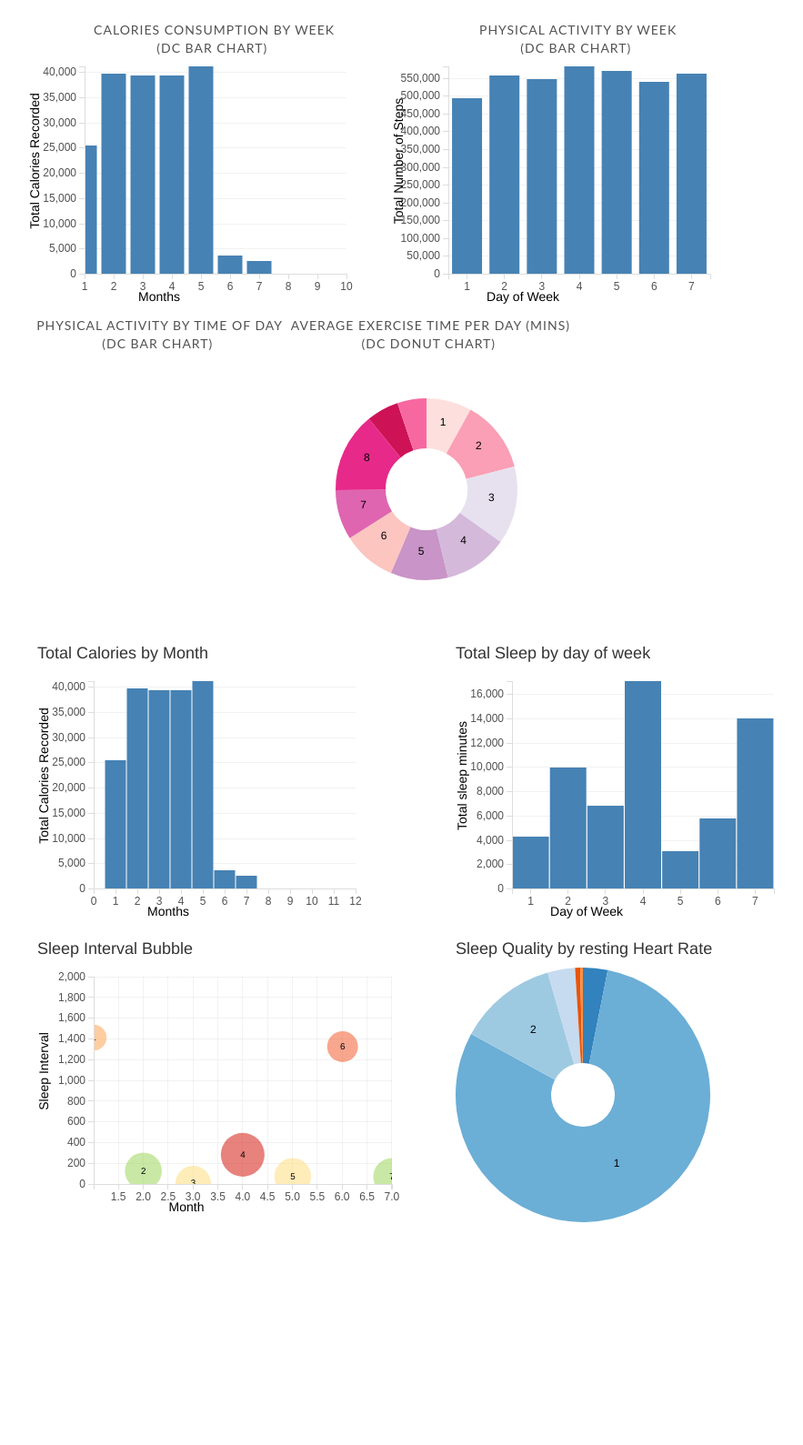
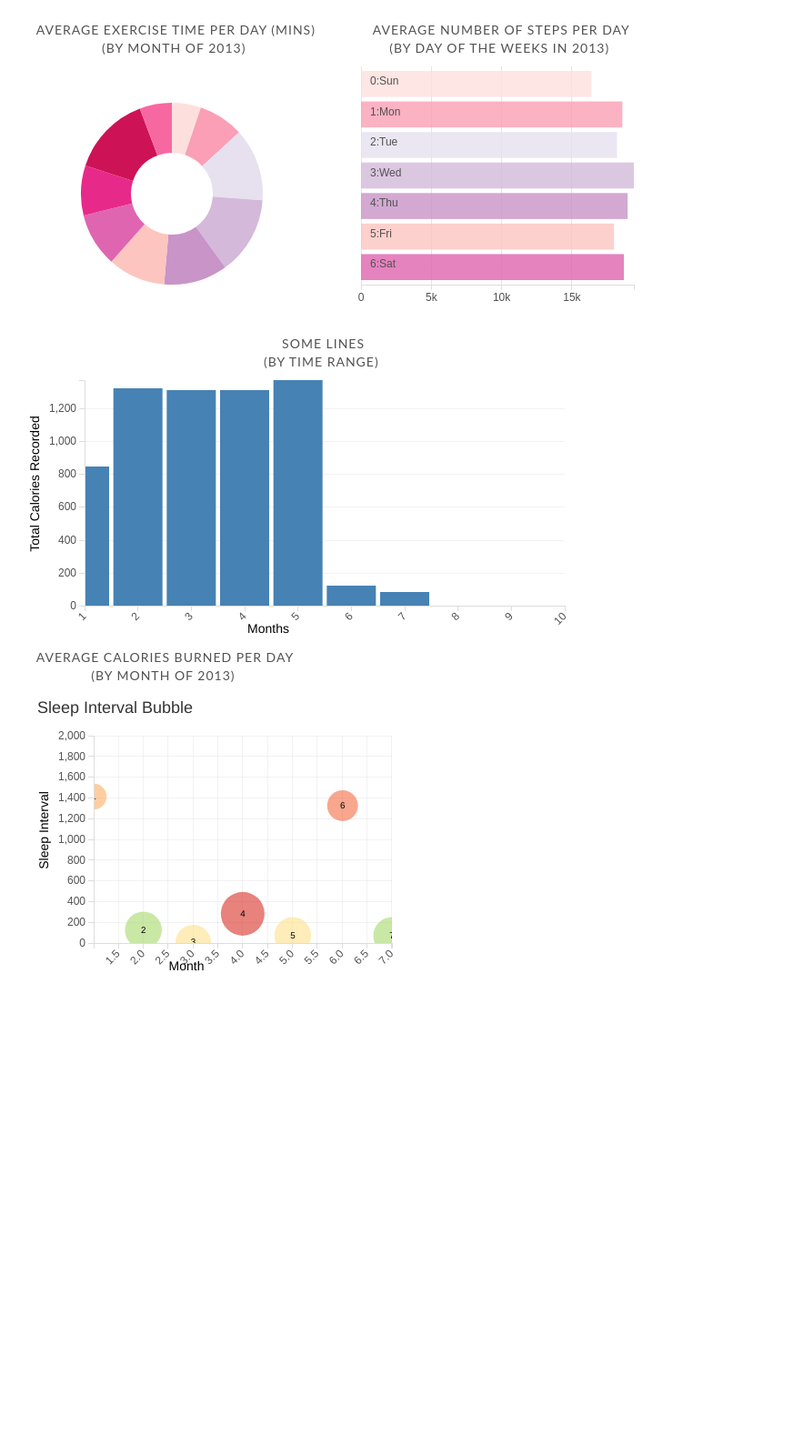
Before and after one commit to joytafty-work/SleepModel, a Flask app: page /up/ in a window 1280 px wide. Shown: the part 97-1686 px from the top of the page at 91% size, without its empty margins (154-1037 px from the left). Run offline with Flask 2, Linux system fonts and the light colour scheme; some libraries are stand-ins or nearby versions.

Commit message:
update pie and row chart dimensions

```diff
--- a/static/js/physical.js
+++ b/static/js/physical.js
@@ -1,6 +1,8 @@
-var physbarChart = dc.barChart("#phys-bar-chart", "physbarchart");
-var physweekBar = dc.barChart("#phys-week-bar", "physbarchart");
-var physpieChart = dc.pieChart("#phys-month-pie", "physbarchart");
+var physpieChart = dc.pieChart("#phys-month-pie", "physchart");
+var physweekRow = dc.rowChart("#phys-week-bar", "physchart");
+var physbarChart = dc.barChart("#phys-bar-chart", "physchart");
+// var physmoveChart = dc.lineChart("#phys-move-chart", "physchart");
+
 // var phystodBar = dc.barChart("#phys-tod-bar", "physbarchart");
 
 var g;
@@ -17,29 +19,41 @@ d3.csv("../static/data/AllUPs.csv", function(error, data) {
   data.forEach(function (d) {
     d.month = parseInt((d.DATE).substring(4,6));
     d.wkday = moment(d.DATE, 'YYYYMMDD').weekday();
-    // d.wkday = moment(d.DATE, 'YYYYMMDD').format("ddd");
-    // console.log(d.wkday);
+    d.monthName = moment(d.DATE, 'YYYYMMDD').month(d.DATE).format("MMM");
   })
 
+  // Load data
   var ups = crossfilter(data);
+  // Define dimension
   var monthlyDimension = ups.dimension(function (d) {return +d.month; });
   var weekdayDimension = ups.dimension(function (d) {
+   	return +d.wkday+1;
+  });
+  var dayOfWeekDimension = ups.dimension(function (d) {
+  	var day = d.wkday;
   	var name=["Sun","Mon","Tue","Wed","Thu","Fri","Sat"];
-  	return +d.wkday+1;
+  	return day+":"+name[day];
+  });
+  var monthNameDimension = ups.dimension(function (d) {
+  	var month = d.month;
+  	return month+":"+d.monthName;
   });
 
-  var upCalMonth = monthlyDimension.group().reduceSum(function(d) {return +d.e_calories;});
-  var upStepWeekday = weekdayDimension.group().reduceSum(function (d) {
-  	return +d.m_steps;
+  var moveDays = ups.dimension(function (d) {
+  	return moment(d.DATE, 'YYYYMMDD');
   });
-  var upWorkoutMonth = monthlyDimension.group().reduceSum(function (d) {
+
+  // Define Groups
+  var upCalMonth = monthlyDimension.group().reduceSum(function(d) {
+  	return +d.e_calories/30;});
+  var upStepWeekday = dayOfWeekDimension.group().reduceSum(function (d) {
+  	return +d.m_steps/30;
+  });
+
+  var upWorkoutMonth = monthNameDimension.group().reduceSum(function (d) {
   	var nmins_month = 30*24;
   	return (+d.m_workout_time)/nmins_month;
   })
-
-  var upSugarMonth = monthlyDimension.group().reduceSum(function(d) {return +d.e_sugars;});
-
-  var upSleepDay = weekdayDimension.group().reduceSum(function(d) {return d.s_asleep_time;});
 
   var weekdayValueGroup = weekdayDimension.group().reduce(
     // add
@@ -98,11 +112,29 @@ d3.csv("../static/data/AllUPs.csv", function(error, data) {
     }
   );
 
-// tooltips for bar chart
-// var tip = d3.tip()
-// 	.attr('class', 'd3-tip')
-//     .offset([-10, 0])
-//     .html(function (d) { return "<span style='color: #f0027f'>" +  d.key + "</span> : "  + numberFormat(d.value); });
+var dayOfWeekGroup = dayOfWeekDimension.group();
+var MonthNameGroup = monthNameDimension.group();
+
+var moveDaysGroup = moveDays.group().reduce(
+	function (p, v) {
+		++p.count;
+		p.total += v.m_distance;
+		p.mvavg = Math.round(p.total / p.count);
+	},
+	function (p, v) {
+		--p.count;
+		p.total -= v.m_distance;
+		p.mvavg = Math.round(p.total / p.count);
+	},
+	function () {
+		return {count:0, total:0, mvavg:0};
+	});
+
+// Define tooltips
+var tip = d3.tip()
+	.attr('class', 'd3-tip')
+    .offset([-10, 0])
+    .html(function (d) { return "<span style='color: #f0027f'>" +  d.key + "</span> : "  + numberFormat(d.value); });
 
 // tooltips for pie chart
 var pieTip = d3.tip()
@@ -121,13 +153,45 @@ var barTip = d3.tip()
 	// set colors to red <--> purple
     var physColors = ["#fde0dd","#fa9fb5","#e7e1ef","#d4b9da","#c994c7","#fcc5c0","#df65b0","#e7298a","#ce1256", "#f768a1","#dd3497","#e78ac3","#f1b6da","#c51b7d"];
 
-// 1 Chart : physbarChart
+// 1. Chart : physpieChart
+physpieChart
+	.width(300)
+	.height(300)
+	.radius(100)
+	.renderLabel(false)
+    .dimension(monthNameDimension)
+    .group(upWorkoutMonth)
+    .innerRadius(45)
+    .transitionDuration(200)
+    .colors(physColors);
+
+// 2. Chart : physweekBar
+physweekRow
+	.width(400)
+	.height(280)
+    .margins({top: 10, right: 50, bottom: 30, left: 50})
+    .transitionDuration(500)
+    .x(d3.scale.linear().domain([0.5, 7.5]))
+    .dimension(dayOfWeekDimension, "Day of Week Value")
+    .group(upStepWeekday)
+    .title(function (d) {return +d.value;})
+    .elasticX(true)
+    .colors(physColors)
+    .renderLabel(true)
+    .gap(5)
+    .xAxis().ticks(5).tickFormat(d3.format("s"));
+
+// 3. Chart : physbarChart
 physbarChart
-    .width(400)
-    .height(280)
+    .width(640)
+    .height(300)
     .margins({top: 10, right: 50, bottom: 30, left: 50})
-    .x(d3.scale.linear().domain([0, 12]))
-    .brushOn(false)
+    .x(d3.scale.linear().domain([-.5, 12.5]))
+ //    .xUnits(dc.units.ordinal)
+	// .x(d3.scale.ordinal()
+	// 	.domain(["Jan", "Feb", "Mar", "Apr", "May", "Jun",
+	// 			"Jul", "Aug", "Sep", "Oct", "Nov", "Dec"]))
+	.brushOn(false)
     .xAxisLabel("Months")
     .yAxisLabel("Total Calories Recorded")
     .dimension(monthlyDimension, "Monthly Value Group")
@@ -136,39 +200,37 @@ physbarChart
     .elasticX(true)
     .elasticY(true)
     .centerBar(true)
+	.colors(physColors)
     .gap(5);
 
-// 2 Chart : physweekBar
-physweekBar
-	.width(400)
-	.height(280)
-    .margins({top: 10, right: 50, bottom: 30, left: 50})
-    .x(d3.scale.linear().domain([0.5, 7.5]))
-    .brushOn(false)
-    .xAxisLabel("Day of Week")
-    .yAxisLabel("Total Number of Steps")
-    .dimension(weekdayDimension, "Monthly Value Group")
-    .group(upStepWeekday)
-    .renderHorizontalGridLines(true)
-    .elasticY(true)
-    .centerBar(true)
-    .colors(physColors)
-    .gap(9);
+// // 4. Chart: physmovechart
+// physmoveChart
+// 	.renderArea(true)
+// 	.width(980)
+// 	.height(240)
+// 	.transitionDuration(800)
+// 	.margins({top: 30, right: 50, bottom: 30, left: 40})
+// 	.mouseZoomable(true)
+// 	.x(d3.time.scale().domain([new Date(2012, 11, 1), new Date(2013, 11, 31)]))
+// 	.round(d3.time.month.round)
+// 	.xUnits(d3.time.months)
+//     .dimension(moveDays, "Monthly Value Group")
+//     .group(moveDaysGroup)
+//     .renderHorizontalGridLines(true)
+//     .elasticY(true);
 
-// 3. Chart : physpieChart
-physpieChart
-	.width(300)
-	.height(300)
-	.radius(100)
-    // .margins({top: 10, right: 50, bottom: 30, left: 50})
-    .dimension(monthlyDimension)
-    .group(upWorkoutMonth)
-    .innerRadius(45)
-    .transitionDuration(200)
-    .colors(physColors);
+// Render!!!
+dc.renderAll("physchart");
+d3.selectAll("g.x text")
+	.attr("class", "campusLabel")
+    .style("text-anchor", "end")
+    .attr("transform", "translate(-10,0)rotate(315)");
 
-
-dc.renderAll("physbarchart");
+// Add tooltips
+d3.selectAll("g.row").call(tip);
+d3.selectAll("g.row")
+	.on('mouseover', tip.show)
+	.on('mouseout', tip.hide);
 
 d3.selectAll(".pie-slice").call(pieTip);
 d3.selectAll(".pie-slice")
@@ -179,51 +241,4 @@ d3.selectAll(".bar").call(barTip);
 d3.selectAll(".bar")
 	.on('mouseover', barTip.show)
 	.on('mouseout', barTip.hide);
-
-
-
-  // sleepBar
-  //   .width(400)
-  //   .height(280)
-  //   .margins({top: 10, right: 50, bottom: 30, left: 50})
-  //   .x(d3.scale.linear().domain([0.5, 7.5]))
-  //   .brushOn(false)
-  //   .xAxisLabel("Day of Week")
-  //   .yAxisLabel("Total sleep minutes")
-  //   .dimension(weekdayDimension, "Monthly Value Group")
-  //   .group(upSleepDay)
-  //   .renderHorizontalGridLines(true)
-  //   .elasticY(true)
-  //   .centerBar(true)
-  //   .gap(1);
-
-  // sleepBar.render();
-
-  // slBubble
-  //   .width(400)
-  //   .height(280)
-  //   .transitionDuration(1500)
-  //   .margins({top: 10, right: 10, bottom: 30, left: 50})
-  //   .dimension(weekdayDimension)
-  //   .group(weekdayValueGroup)
-  //   .colors(colorbrewer.RdYlGn[9]) // color function or array for bubbles
-  //   .colorDomain([0, 500])
-  //   .colorAccessor(function (p) {
-  //     // console.log(p.value);
-  //     return Math.random()*parseInt(p.value.awakeInt);})
-  //   .keyAccessor(function (p) {return 0.01*Math.random()+parseInt(p.key);})
-  //   .valueAccessor(function (p) {return parseInt(p.value.slint);})
-  //   .radiusValueAccessor(function (p) {return parseInt(p.value.awakeInt);})
-  //   .maxBubbleRelativeSize(0.1)
-  //   .x(d3.scale.linear().domain([0, 10]))
-  //   .y(d3.scale.linear().domain([0, 2000]))
-  //   .r(d3.scale.linear().domain([0, 1000]))
-  //   .renderHorizontalGridLines(true)
-  //   .renderVerticalGridLines(true)
-  //   .xAxisLabel("Month")
-  //   .yAxisLabel("Sleep Interval")
-  //   // .elasticY(true)
-  //   .elasticX(true);
-
-  // slBubble.render();
 });
--- a/templates/dcjsup.html
+++ b/templates/dcjsup.html
@@ -140,48 +140,68 @@
 
 <!-- Physical Activity -->
 <div class="container" id="physical-container">
+  <!-- Row 1 -->
   <div clas="row">
-    <!-- Physical Activity by Week -->
-    <div id="phys-bar-chart" class="dc-chart">
+  <!-- Physical Activity by month (Pie) -->
+    <div id="phys-month-pie" class="dc-chart">
       <span class="chart-title">
-        &nbsp;&nbsp;Calories consumption by Week
+        &nbsp;&nbsp;Average exercise time per Day (mins)
         <br>
-        &nbsp;(DC Bar Chart)
+        &nbsp;(by Month of 2013)
       </span>
-      <a class="reset" href="javascript:physbarChart.filterAll('physbarchart');dc.redrawAll('physbarchart');" style="display: none;">reset</a>
+      <a class="reset" href="javascript:physpieChart.filterAll('physchart');dc.redrawAll('physchart');" style="display: none;">refresh</a>
       <div class="clearfix"></div>
     </div>
 
     <!-- Physical Activity by Week -->
     <div id="phys-week-bar" class="dc-chart">
       <span class="chart-title">
-        &nbsp;&nbsp;Physical Activity by Week
+        &nbsp;&nbsp;Average number of steps per day
         <br>
-        &nbsp;(DC Bar Chart)
+        &nbsp;(by day of the weeks in 2013)
       </span>
-      <a class="reset" href="javascript:physweekBar.filterAll('physbarchart');dc.redrawAll('physbarchart');" style="display: none;">reset</a>
+      <a class="reset" href="javascript:physweekRow.filterAll('physchart');dc.redrawAll('physchart');" style="display: none;">refresh</a>
       <div class="clearfix"></div>
     </div>
+  </div> <!-- Close row 1 -->
 
-    <div id="phys-tod-bar" class="dc-chart">
+  <!-- Row 2 -->
+  <div clas="row">
+    <!-- Physical Activity by Week -->
+    <div id="phys-bar-chart" class="dc-chart">
+      <span class="chart-title">
+        &nbsp;&nbsp;Some lines
+        <br>
+        &nbsp;(by time range)
+      </span>
+      <a class="reset" href="javascript:physbarChart.filterAll('physchart');dc.redrawAll('physchart');" style="display: none;">refresh</a>
+      <div class="clearfix"></div>
+    </div>
+  </div>
+  <!-- Close row 2 -->
+
+  <!-- Row 3 -->
+  <div clas="row">
+    <!-- Physical Activity by Week -->
+    <div id="phys-bar-chart" class="dc-chart">
+      <span class="chart-title">
+        &nbsp;&nbsp;Average calories burned per day
+        <br>
+        &nbsp;(by Month of 2013)
+      </span>
+      <a class="reset" href="javascript:physbarChart.filterAll('physchart');dc.redrawAll('physchart');" style="display: none;">refresh</a>
+      <div class="clearfix"></div>
+    </div>
+  </div> <!-- Close row 3 -->
+
+<!--     <div id="phys-tod-bar" class="dc-chart">
       <span class="chart-title">
         &nbsp;&nbsp;Physical Activity by Time of Day
         <br>
         &nbsp;(DC Bar Chart)
       </span>
     </div>
-
-    <!-- Physical Activity by month (Pie) -->
-    <div id="phys-month-pie" class="dc-chart">
-      <span class="chart-title">
-        &nbsp;&nbsp;Average exercise time per Day (mins)
-        <br>
-        &nbsp;(DC Donut Chart)
-      </span>
-      <a class="reset" href="javascript:physpieChart.filterAll('physbarchart');dc.redrawAll('physbarchart');" style="display: none;">reset</a>
-      <div class="clearfix"></div>
-    </div>
-  </div>
+ -->
 </div>
 
 <!-- Sleep -->
@@ -192,33 +212,14 @@
 <div class="container" id="pre-container">
   <div class="row">
     <div class="col-md-6">
-      <h4>Total Calories by Month</h4>
-      <div id="calchart"></div>
-    </div>
-    <div class="col-md-6">
-      <h4>Total Sleep by day of week</h4>
-      <div id="sleepbar"></div>
-    </div>
-  </div>
-
-  <div class="row">
-    <div class="col-md-6">
       <h4>Sleep Interval Bubble</h4>
       <div id="slbubble"></div>
-    </div>
-    <div class="col-md-6">
-      <h4>Sleep Quality by resting Heart Rate</h4>
-    <div id="sleeppie"></div>
     </div>
   </div>
 </div>
 
 <script type="text/javascript">
-
-var calChart = dc.barChart("#calchart");
 var slBubble = dc.bubbleChart("#slbubble");
-var sleepBar = dc.barChart("#sleepbar");
-var sleepPie = dc.pieChart("#sleeppie");
 
 d3.csv("../static/data/AllUPs.csv", function(error, data) {
 
@@ -229,20 +230,14 @@ d3.csv("../static/data/AllUPs.csv", function(error, data) {
   data.forEach(function (d) {
     d.month = parseInt((d.DATE).substring(4,6));
     d.wkday = moment(d.DATE, 'YYYYMMDD').weekday();
-    // d.wkday = moment(d.DATE, 'YYYYMMDD').format("ddd");
-    // console.log(d.wkday);
   })
 
   var ups = crossfilter(data);
   var monthlyDimension = ups.dimension(function (d) {return +d.month; });
   var weekdayDimension = ups.dimension(function (d) {return +d.wkday+1; });
-
   var upCalMonth = monthlyDimension.group().reduceSum(function(d) {return +d.e_calories;});
-
   var upSugarMonth = monthlyDimension.group().reduceSum(function(d) {return +d.e_sugars;});
-
   var upSleepDay = weekdayDimension.group().reduceSum(function(d) {return d.s_asleep_time;});
-
   var weekdayValueGroup = weekdayDimension.group().reduce(
     // add
     function (p, v) {
@@ -300,39 +295,27 @@ d3.csv("../static/data/AllUPs.csv", function(error, data) {
     }
   );
 
-  calChart
-    .width(400)
-    .height(280)
-    .margins({top: 10, right: 50, bottom: 30, left: 50})
-    .x(d3.scale.linear().domain([0, 12]))
-    .brushOn(false)
-    .xAxisLabel("Months")
-    .yAxisLabel("Total Calories Recorded")
-    .dimension(monthlyDimension, "Monthly Value Group")
-    .group(upCalMonth)
-    .renderHorizontalGridLines(true)
-    .elasticY(true)
-    .centerBar(true)
-    .gap(1);
+var moveDays = ups.dimension(function (d) {
+  days = moment(d.DATE, 'YYYYMMDD').dayOfYear();
+  return days;
+});
 
-  calChart.render();
+var moveDaysGroup = moveDays.group().reduce(
+  function (p, v) {
+    ++p.count;
+    p.total += v.m_distance;
+    p.mvavg = Math.round(p.total / p.count);
+  },
+  function (p, v) {
+    --p.count;
+    p.total -= v.m_distance;
+    p.mvavg = Math.round(p.total / p.count);
+  },
+  function () {
+    return {count:0, total:0, mvavg:0};
+  });
 
-  sleepBar
-    .width(400)
-    .height(280)
-    .margins({top: 10, right: 50, bottom: 30, left: 50})
-    .x(d3.scale.linear().domain([0.5, 7.5]))
-    .brushOn(false)
-    .xAxisLabel("Day of Week")
-    .yAxisLabel("Total sleep minutes")
-    .dimension(weekdayDimension, "Monthly Value Group")
-    .group(upSleepDay)
-    .renderHorizontalGridLines(true)
-    .elasticY(true)
-    .centerBar(true)
-    .gap(1);
-
-  sleepBar.render();
+console.log(moveDaysGroup);
 
   slBubble
     .width(400)
@@ -362,47 +345,6 @@ d3.csv("../static/data/AllUPs.csv", function(error, data) {
 
   slBubble.render();
 });
-
-d3.csv("../static/data/allBBnoNaN.csv", function(error, data) {
-  var dateFormat = d3.time.format("%m/%d/%Y");
-  var numberFormat = d3.format(".2f");
-
-  data.forEach(function (d) {
-    d.dd = dateFormat.parse(d.date);
-    d.month = d3.time.month(d.dd);
-  })
-
-  var slp           = crossfilter(data),
-      slDimension   = slp.dimension(function(d) {return +d.sleepIntervalIndex;}),
-      slSumGroup    = slDimension.group().reduceSum(function(d) {
-        return d.sleepQuality * d.restingHR / 1000;});
-
-  var dateDimension = slp.dimension(function (d) {
-    return d.dd;
-  });
-
-  var slMonths = slp.dimension(function (d) {
-    return d.month;
-  });
-
-  // dc.barChart("#sleep quality chart")
-  sleepPie
-    .width(280)
-    .height(280)
-    .renderLabel(true)
-    .innerRadius(35)
-    .transitionDuration(500)
-    .dimension(slDimension)
-    .group(slSumGroup)
-    // .label(function (d) {
-    //   if (sleepPie.hasFilter() && !sleepPie.hasFilter(d.key))
-    //     return d.key + "(0%)";
-    //   return d.key + "(" + Math.floor(d.sleepIntervalIndex) + "%)";
-    // })
-    .renderLabel(true);
-
-  sleepPie.render();
-});
 </script>
 <script type="text/javascript" src="../static/js/physical.js"></script>
 </body>
```
